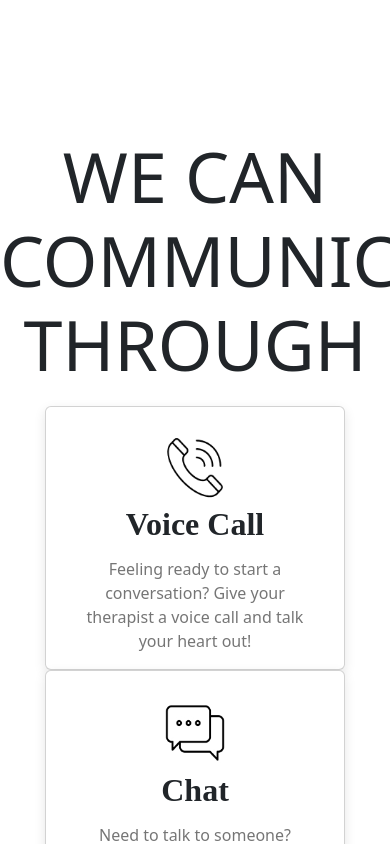
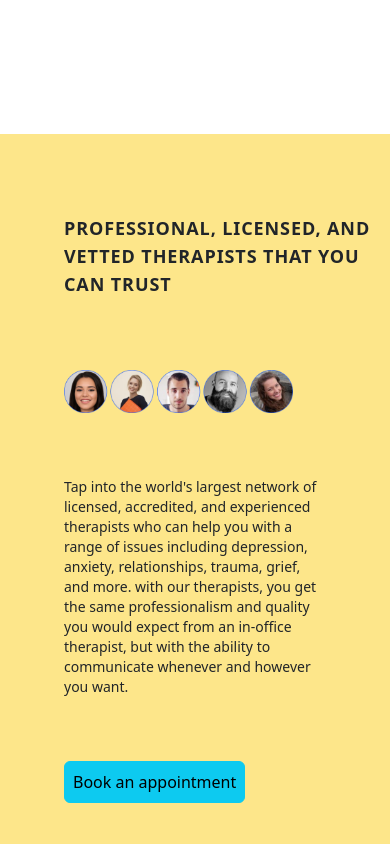
Before and after one commit to Recoded-Spark-Turkey-2022/Vitality, a React (Create React App) app: page / in a window 390 px wide. Shown: the part 860-1704 px from the top of the page. Built offline with nearby package versions, Linux system fonts and the light colour scheme.

Commit message:
added TherapistHome component/styled homepage

```diff
--- /dev/null
+++ b/src/components/TherapistHome/TherapistHome.css
@@ -0,0 +1,10 @@
+.back-ground-yellow {
+    background: #fee89e;
+  }
+
+  .avatar-icon {
+    width: 124px;
+    height: 124px;
+    padding-left: 0;
+    padding-right: 0;
+  }
--- /dev/null
+++ b/src/components/TherapistHome/TherapistHome.js
@@ -0,0 +1,33 @@
+import React from "react"
+import { Button } from 'react-bootstrap';
+import { Link } from 'react-router-dom';
+import avatarIcon from '../../assets/images/avatarIcon.png';
+import './TherapistHome.css';
+
+
+const TherapistHome = () => {
+    return (
+        <div>
+        <div className="bg-amber-200 pb-16 font-poppins">
+            <h1 className="tracking-wider lg:text-5xl text-lg font-bold lg:w-7/12 lg:font-poppins lg:pt-20 pt-20 pl-16 sm:p-16 sm:font-poppins">
+            PROFESSIONAL, LICENSED, AND VETTED THERAPISTS THAT YOU CAN TRUST
+            </h1>
+            <img className="h-3/4 w-3/4 pt-16 pb-16 pl-16" src={avatarIcon} alt="therapists" />
+            <p className="pl-16 pr-16 lg:text-2xl font-poppins text-sm lg:w-8/12 lg:pb-20 sm:pb-16">
+                Tap into the world&apos;s largest network of licensed,
+                accredited, and experienced therapists who can help you with a
+                range of issues including depression, anxiety, relationships,
+                trauma, grief, and more. with our therapists, you get the same
+                professionalism and quality you would expect from an in-office
+                therapist, but with the ability to communicate whenever and
+                however you want.
+            </p>
+            <Link to="/booking">
+                <Button variant="info" className="m-12 text-md md:text-lg ml-16 lg:px-6 rounded-md box-border p-2 transition-all duration-250 bg-cyan-400 hover:bg-cyan-500">Book an appointment</Button>
+            </Link>
+        </div>
+        </div>
+    );
+  };
+
+export default TherapistHome
--- a/src/pages/home/index.js
+++ b/src/pages/home/index.js
@@ -4,11 +4,13 @@ import BookingHome from '../../components/Booking/BookingHome'
 import SimpleSlider from '../../components/slider/Slider';
 import ContactCard from '../../components/ContactCard/ContactCard'
 import PurchaseHome from '../../components/Purchase/PurchaseHome'
+import TherapistHome from '../../components/TherapistHome/TherapistHome'
 
 function Home() {
   return (
     <>
       <BookingHome />
+      <TherapistHome />
       <ContactCard />
       <SimpleSlider />
       <PurchaseHome />
```
Also changed, not shown: src/assets/images/avatarIcon.png (added).
